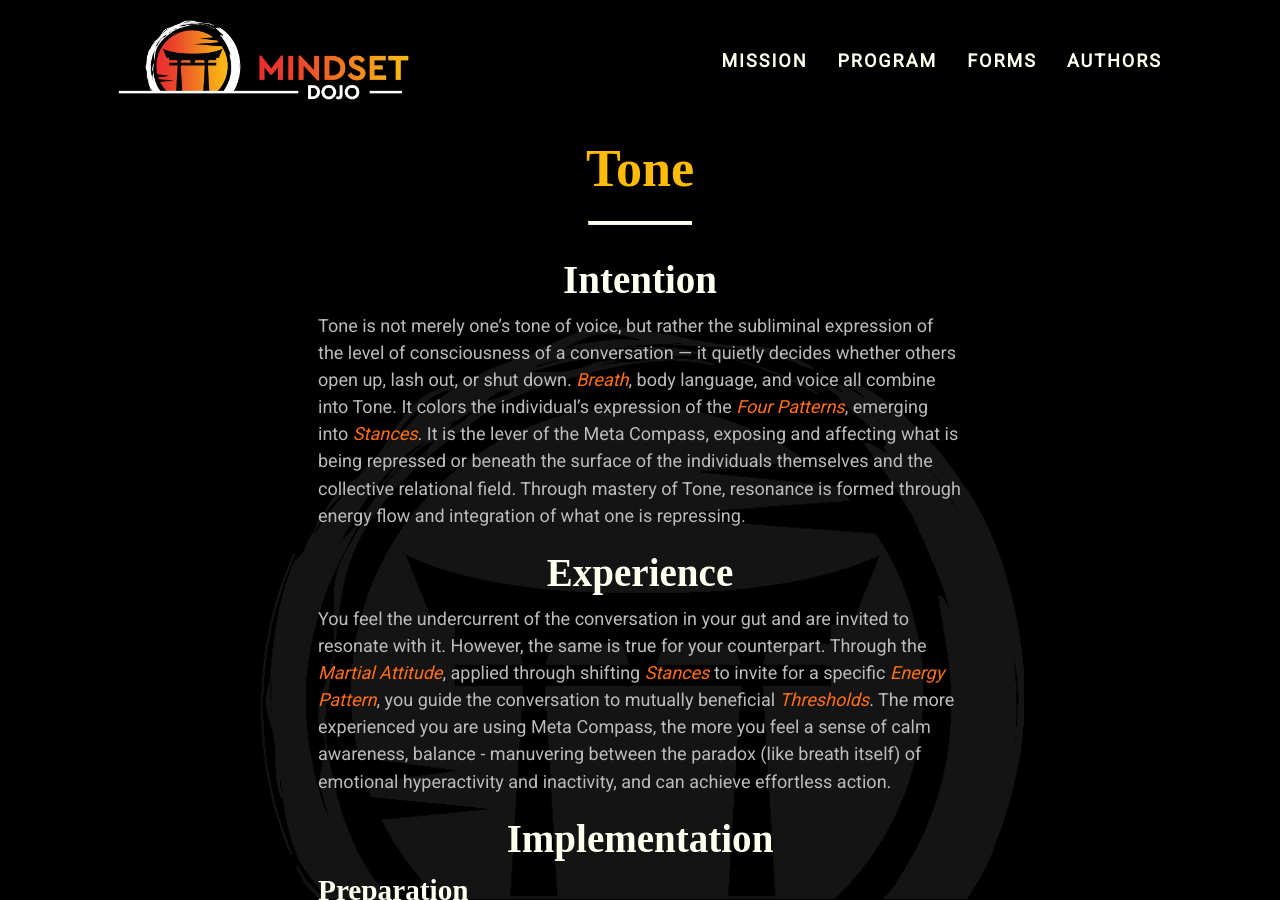
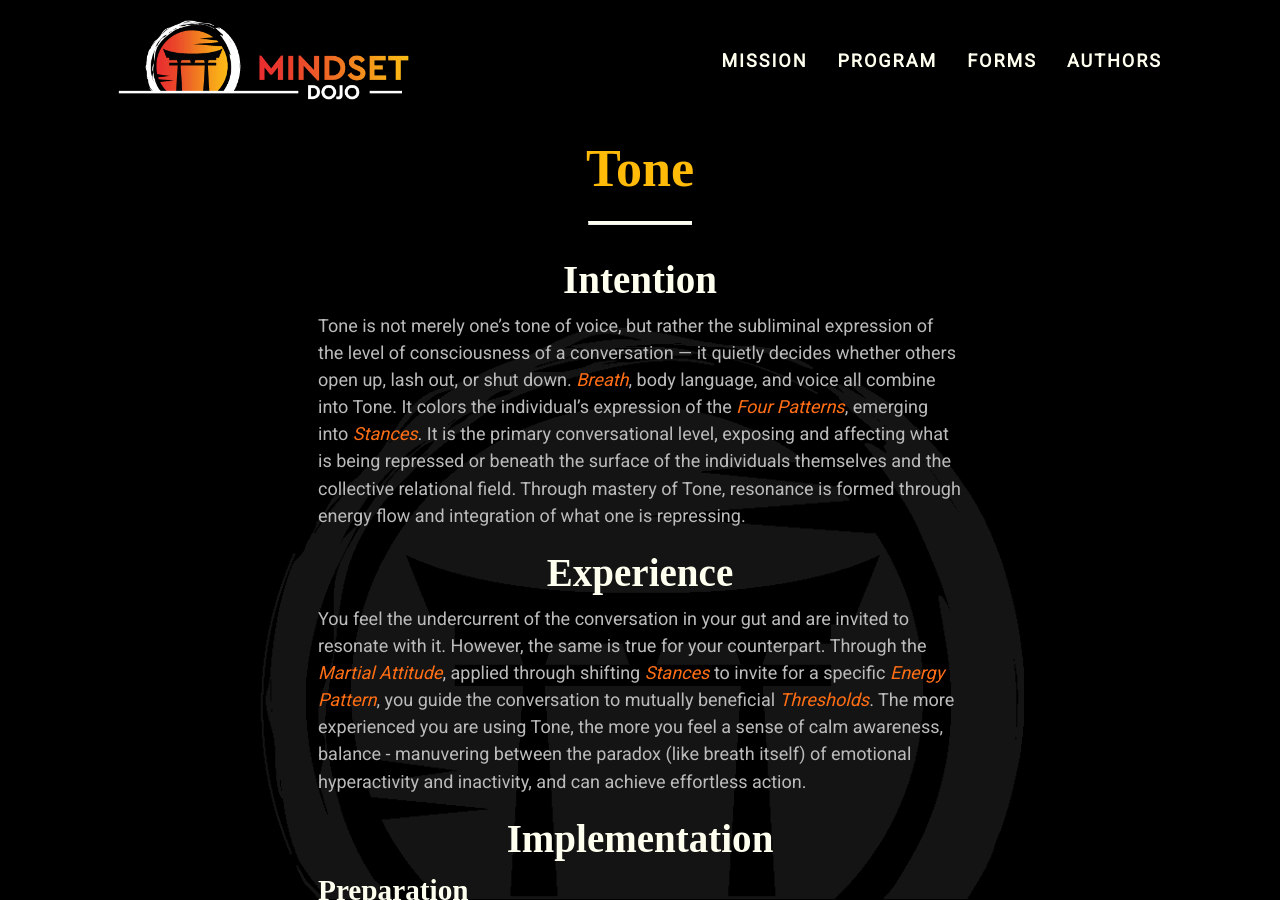
Before and after one commit to mindset-dojo/mindset-dojo.github.io, a Jekyll site: the page built from _forms/tone.md, in a window 1280 px wide and 900 px high. Built offline with Jekyll 4.4.1, drawn with Linux system fonts in a browser that asks for light colours; some web fonts are replaced.

Commit message:
fix(tone): reference reference to undefined term.

```diff
--- a/_forms/tone.md
+++ b/_forms/tone.md
@@ -12,11 +12,11 @@ excerpt: "Tone is not merely one's tone of voice, but rather the subliminal expr
 
 ## Intention
 
-Tone is not merely one's tone of voice, but rather the subliminal expression of the level of consciousness of a conversation — it quietly decides whether others open up, lash out, or shut down. [Breath](../one-breath/), body language, and voice all combine into Tone. It colors the individual's expression of the [Four Patterns](../four-patterns/), emerging into [Stances](../stance/). It is the lever of the Meta Compass, exposing and affecting what is being repressed or beneath the surface of the individuals themselves and the collective relational field. Through mastery of Tone, resonance is formed through energy flow and integration of what one is repressing.
+Tone is not merely one's tone of voice, but rather the subliminal expression of the level of consciousness of a conversation — it quietly decides whether others open up, lash out, or shut down. [Breath](../one-breath/), body language, and voice all combine into Tone. It colors the individual's expression of the [Four Patterns](../four-patterns/), emerging into [Stances](../stance/). It is the primary conversational level, exposing and affecting what is being repressed or beneath the surface of the individuals themselves and the collective relational field. Through mastery of Tone, resonance is formed through energy flow and integration of what one is repressing.
 
 ## Experience
 
-You feel the undercurrent of the conversation in your gut and are invited to resonate with it. However, the same is true for your counterpart. Through the [Martial Attitude](../martial-attitude/), applied through shifting [Stances](../stance/) to invite for a specific [Energy Pattern](../four-patterns/), you guide the conversation to mutually beneficial [Thresholds](../threshold/). The more experienced you are using Meta Compass, the more you feel a sense of calm awareness, balance - manuvering between the paradox (like breath itself) of emotional hyperactivity and inactivity, and can achieve effortless action.
+You feel the undercurrent of the conversation in your gut and are invited to resonate with it. However, the same is true for your counterpart. Through the [Martial Attitude](../martial-attitude/), applied through shifting [Stances](../stance/) to invite for a specific [Energy Pattern](../four-patterns/), you guide the conversation to mutually beneficial [Thresholds](../threshold/). The more experienced you are using Tone, the more you feel a sense of calm awareness, balance - manuvering between the paradox (like breath itself) of emotional hyperactivity and inactivity, and can achieve effortless action.
 
 ## Implementation
 
```
